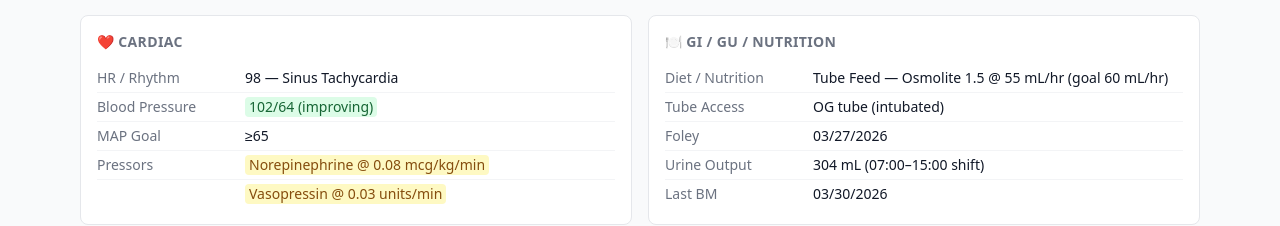
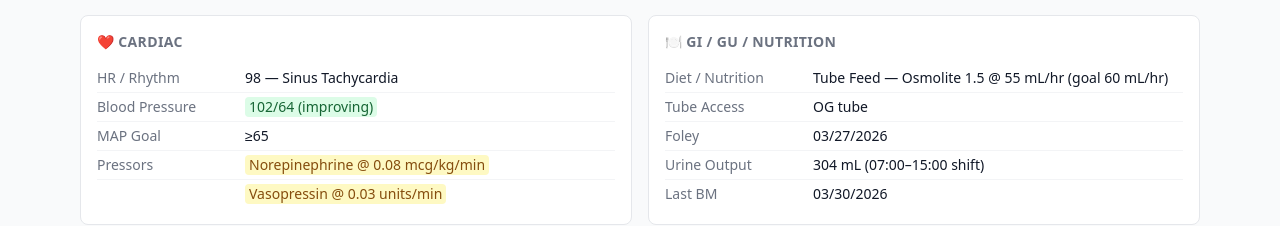
Before and after one commit to artintexas321/icu-handoff, a Next.js app: page /patient/1 in a window 1280 px wide. Shown: the part 1279-1505 px from the top of the page. Built offline with nearby package versions, Linux system fonts and the light colour scheme.

Commit message:
Remove (intubated) from OG tube label

```diff
--- a/data/patients.ts
+++ b/data/patients.ts
@@ -133,7 +133,7 @@ export const patients: Patient[] = [
     nutrition: {
       type: 'Tube Feed',
       details: 'Osmolite 1.5 @ 55 mL/hr (goal 60 mL/hr)',
-      tubeAccess: 'OG tube (intubated)',
+      tubeAccess: 'OG tube',
       foleyDate: '03/27/2026',
       urineOutput: '304 mL (07:00–15:00 shift)',
       lastBm: '03/30/2026'
```
